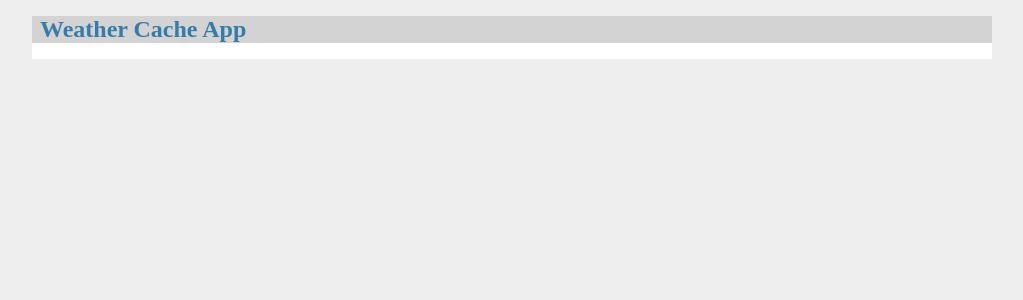
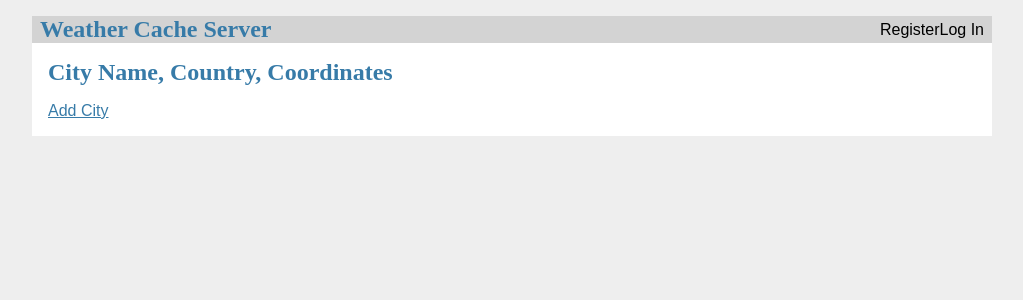
Before and after one commit to HershR/WeatherCacheServer, a Flask app: page / in a window 1280 px wide. Shown: the top 300 px of the page, without its empty margins (128-1151 px from the left). Run offline with Flask 2, Linux system fonts and the light colour scheme; data that the repository does not hold is empty.

Commit message:
creating city search and add pages

```diff
--- a/flaskr/cityTable.py
+++ b/flaskr/cityTable.py
@@ -1,63 +1,101 @@
+import os
+
+import requests
 from flask import (
     Blueprint, flash, g, redirect, render_template, request, url_for
 )
+
+from pyowm.owm import OWM
+
 
 from werkzeug.exceptions import abort
 
 from flaskr.db import get_db
 
-bp = Blueprint('home', __name__)
+bp = Blueprint('cityTable', __name__)
 
+owm = OWM(os.environ.get("OPENWEATHER_API_KEY"))
+reg = owm.city_id_registry()
 
 @bp.route('/')
 def index():
     print('index')
     db = get_db()
-    cites = db.execute(
+    cities = db.execute(
         ' SELECT p.city_id , city_name, city_coord_long, city_coord_lat, city_country'
         ' FROM owm_cities p'
-        ' ORDER BY city_name DESC'
+        ' ORDER BY city_id DESC'
     ).fetchall()
-    return render_template('weather/index.html', cities=cites)
+    return render_template('cityTable/index.html', cities=cities)
+
+
+@bp.route('/search', methods=('GET', 'POST'))
+def search():
+    if request.method == 'POST':
+        error = None
+        name = str(request.form['city_name']).title()
+        state = str(request.form['state']).title()
+        country = str(request.form['country']).upper()
+        if not name:
+            error = 'Enter City name'
+
+        if error is not None:
+            flash(error)
+        else:
+            # cities is a list of tuples
+            cities = reg.ids_for(name, country=country, state=state, matching='exact')
+
+            #check if in city is in database
+            db = get_db()
+            for i in range(len(cities)):
+                city = db.execute(
+                    'SELECT * FROM owm_cities WHERE city_id = ?', ((cities[i])[0],)
+                ).fetchone()
+                if city is not None:
+                    cities.pop(i)
+                    i -= 1
+            return render_template('cityTable/index/addCity', cities=cities)
+    return render_template('cityTable/search.html')
 
 
 @bp.route('/add', methods=('GET', 'POST'))
 def add():
     if request.method == 'POST':
-        coordinate = str(request.form['coordinate'])
+        city_data = request.form['data']
+        if not city_data:
+            error = 'city_id empty'
+        latitude = city_data[-1]
+        longitude = city_data[-2]
         error = None
-        cord = []
-        latitude = None
-        longitude = None
-
-        if not coordinate:
-            error = 'Enter Coordinates'
-        elif ',' not in coordinate:
-            error = 'Check format'
-        else:
-            cord = coordinate.split(',')
-
-        if len(cord) != 2:
-            error = 'Check format'
-        else:
-            latitude = cord[0]
-            longitude = cord[1]
-            if not latitude:
-                error = 'Latitude is required.'
-
-            if not longitude:
-                error = 'Longitude is required.'
 
         if error is not None:
             flash(error)
         else:
             db = get_db()
+
+
+            url = "https://api.openweathermap.org/data/3.0/onecall?lat={lat}&lon={lon}&exclude={part}&appid={API key}".format(latitude, longitude, "hourly,daily", os.environ.get("OPENWEATHER_API_KEY"))
+            r = requests.get(url)
+            if r.status_code == 200:
+                return
+
+
             db.execute(
-                'INSERT INTO owm_cities (000, temp city, latitude, longitude, temp country)'
-                ' VALUES (?, ?, ?)',
-                (latitude, longitude, g.user['id'])
+                'INSERT INTO owm_cities (city_id, city_name, city_coord_long, city_coord_lat, city_country)'
+                ' VALUES (?, ?, ?, ?, ?)',
+                (000, "city a", longitude, latitude, "country a")
             )
             db.commit()
-            return redirect(url_for('weather.index'))
+            return redirect(url_for('cityTable.index'))
 
-    return render_template('weather/add.html')
+    return render_template('cityTable/add.html')
+
+
+@bp.route('/<int:id>/current_weather', methods=('GET', 'POST'))
+def current_weather(id):
+    db = get_db()
+    coordinates = db.execute(
+        'SELECT latitude, longitude'
+        ' FROM point'
+        ' ORDER BY created ASC'
+    ).fetchall()
--- a/flaskr/templates/base.html
+++ b/flaskr/templates/base.html
@@ -2,8 +2,15 @@
 <title>{% block title %}{% endblock %} - PointTracker</title>
 <link rel="stylesheet" href="{{ url_for('static', filename='style.css') }}">
 <nav>
-  <h1>Weather Cache App</h1>
+  <h1>Weather Cache Server</h1>
+  <ul>
+    <li>Register</li>
+    <li>Log In</li>
+  </ul>
 </nav>
 <section class="content">
-
+  {% for message in get_flashed_messages() %}
+    <div class="flash">{{ message }}</div>
+  {% endfor %}
+  {% block content %}{% endblock %}
 </section>
--- a/flaskr/templates/weather/add.html
+++ b/flaskr/templates/cityTable/add.html
@@ -10,7 +10,7 @@
     <input name="coordinate" id="coordinate" required>
     <input type="submit" value="Submit">
   </form>
-  <form action="{{ url_for('weather.index') }}" method="get">
+  <form action="{{ url_for('cityTable.index') }}" method="get">
     <input class="return" type="submit" value="Cancel">
   </form>
 {% endblock %}
--- /dev/null
+++ b/flaskr/templates/cityTable/current_weather.html
@@ -0,0 +1,5 @@
+{% extends 'base.html' %}
+
+{% block content %}
+
+{% endblock %}
--- a/flaskr/templates/weather/index.html
+++ b/flaskr/templates/cityTable/index.html
@@ -2,16 +2,19 @@
 
 {% block header %}
   <h1>{% block title %}Cities{% endblock %}</h1>
-  <a class="action" href="{{ url_for('weather.add') }}" >Add City</a>
+
+
 {% endblock %}
 
 {% block content %}
-
-  {% for city in cites %}
+<h1>City Name, Country, Coordinates</h1>
+<a class="action" href="{{ url_for('cityTable.add') }}" >Add City</a>
+  {% for city in cities %}
     <article class="cites">
       <header>
         <div>
           <h1>{{ city['city_name'] , city['city_country'] , city['city_coord_lat'] , city['city_coord_long'] }}</h1>
+          <a class="action" href="{{ url_for('cityTable.current_weather', id=city['city_id']) }}">Current Weather</a>
         </div>
       </header>
     </article>
```
Also changed, not shown: flaskr/templates/cityTable/addCity.html (added, +23 -0 lines), flaskr/templates/cityTable/seach_city.html (added, +18 -0 lines).
